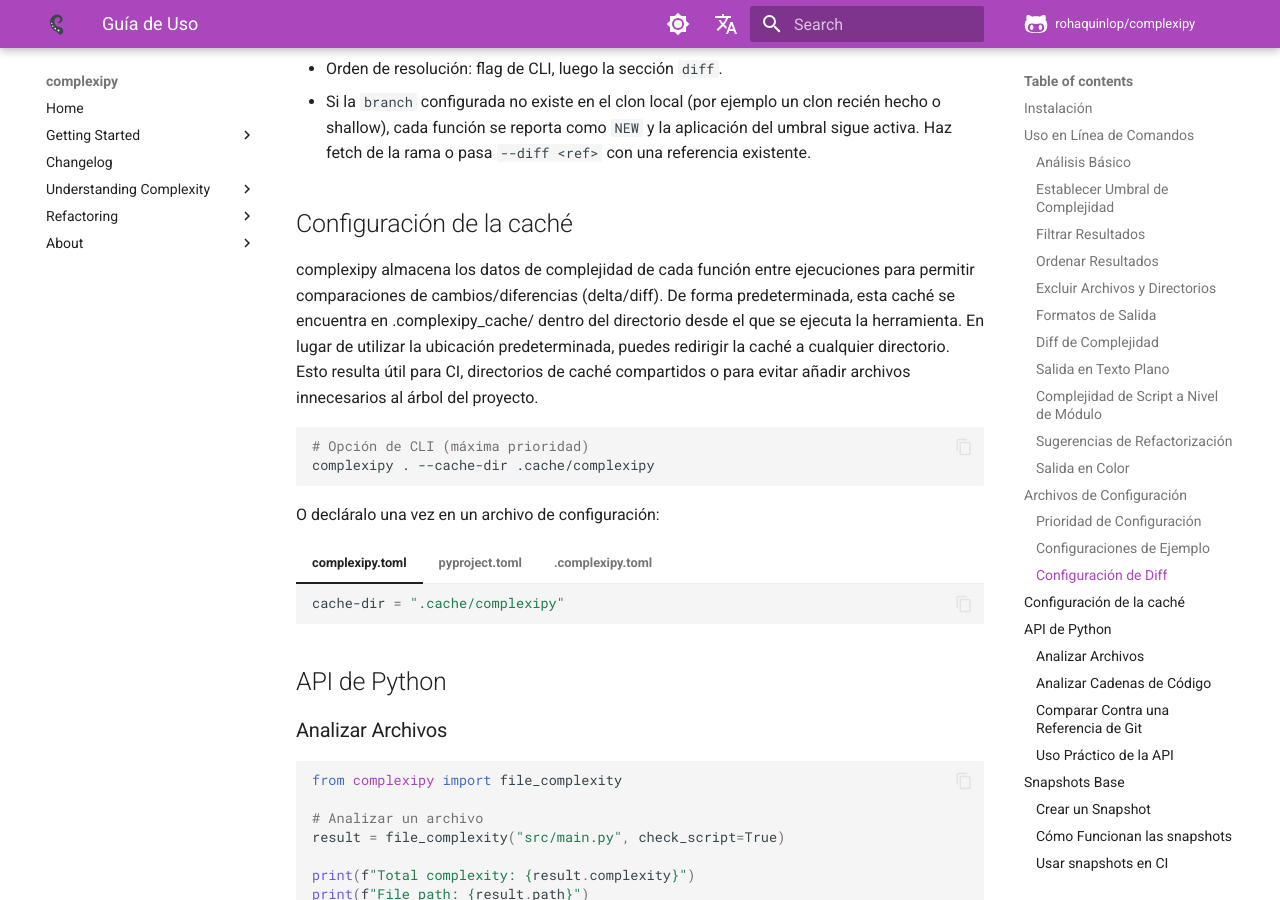
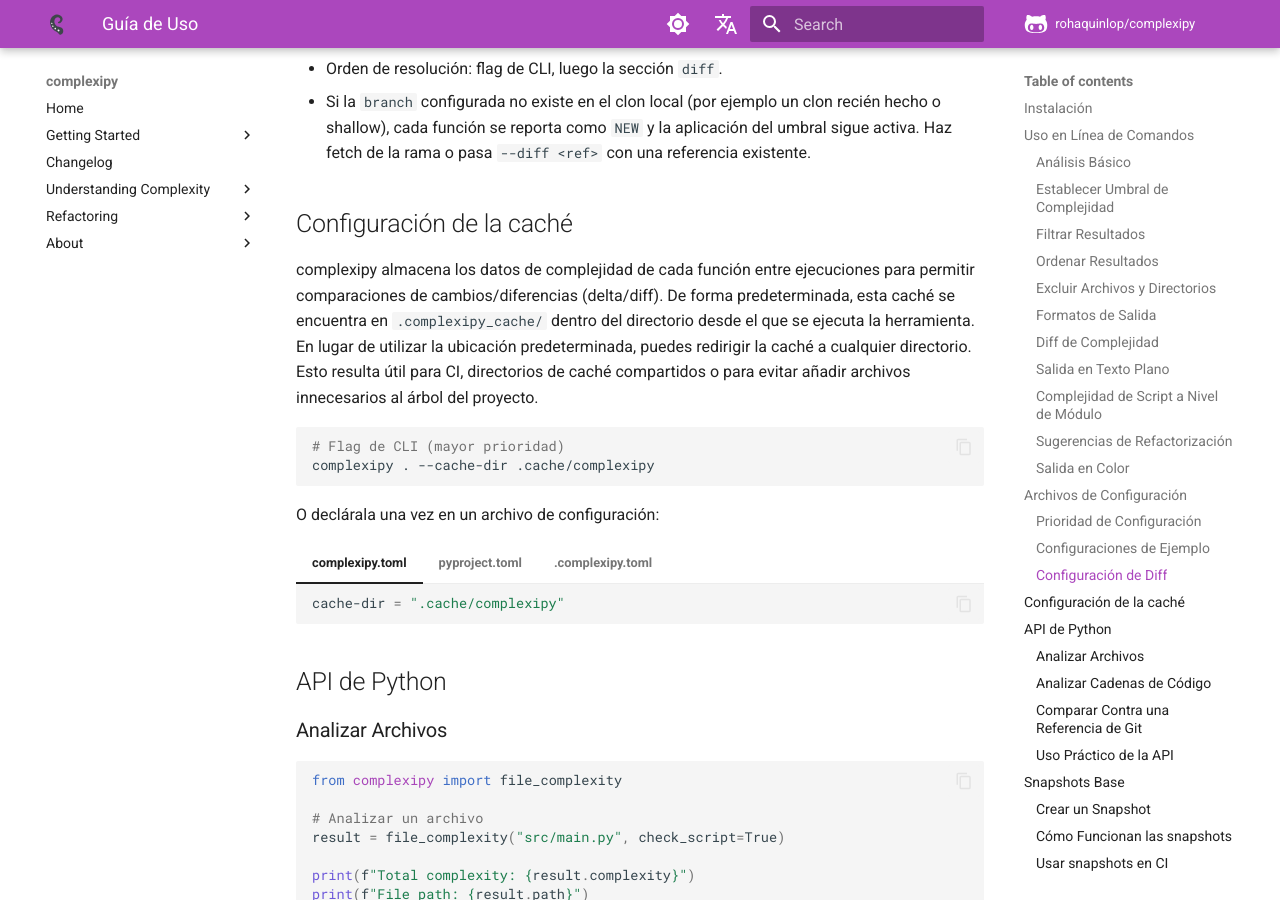
Before and after one commit to rohaquinlop/complexipy, an MkDocs documentation site: the page built from docs/es/usage-guide.md, in a window 1280 px wide and 900 px high, scrolled down 7182 px. Built offline with MkDocs 1.6.1 and Material for MkDocs 9.7.7, drawn with Linux system fonts in a browser that asks for light colours; comment, search, counter and statistics services are not loaded.

````diff
--- a/docs/es/usage-guide.md
+++ b/docs/es/usage-guide.md
@@ -387,18 +387,18 @@ en lugar de pasar los mismos flags en cada llamada. Añade una sección
 
 complexipy almacena los datos de complejidad de cada función entre ejecuciones
 para permitir comparaciones de cambios/diferencias (delta/diff). De forma
-predeterminada, esta caché se encuentra en .complexipy_cache/ dentro del directorio
+predeterminada, esta caché se encuentra en `.complexipy_cache/` dentro del directorio
 desde el que se ejecuta la herramienta. En lugar de utilizar la ubicación
 predeterminada, puedes redirigir la caché a cualquier directorio. Esto resulta útil
 para CI, directorios de caché compartidos o para evitar añadir archivos innecesarios
 al árbol del proyecto.
 
 ```bash
-# Opción de CLI (máxima prioridad)
+# Flag de CLI (mayor prioridad)
 complexipy . --cache-dir .cache/complexipy
 ```
 
-O decláralo una vez en un archivo de configuración:
+O declárala una vez en un archivo de configuración:
 
 === "complexipy.toml"
 
````
